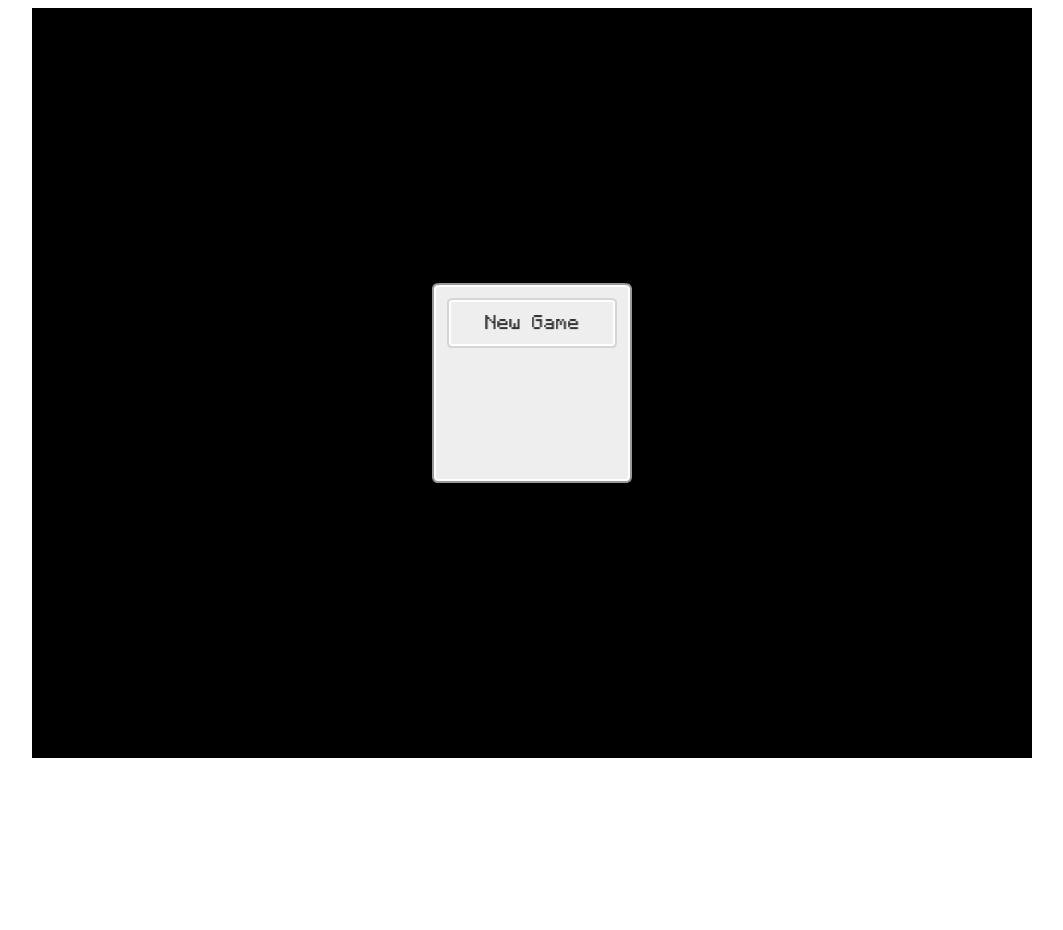
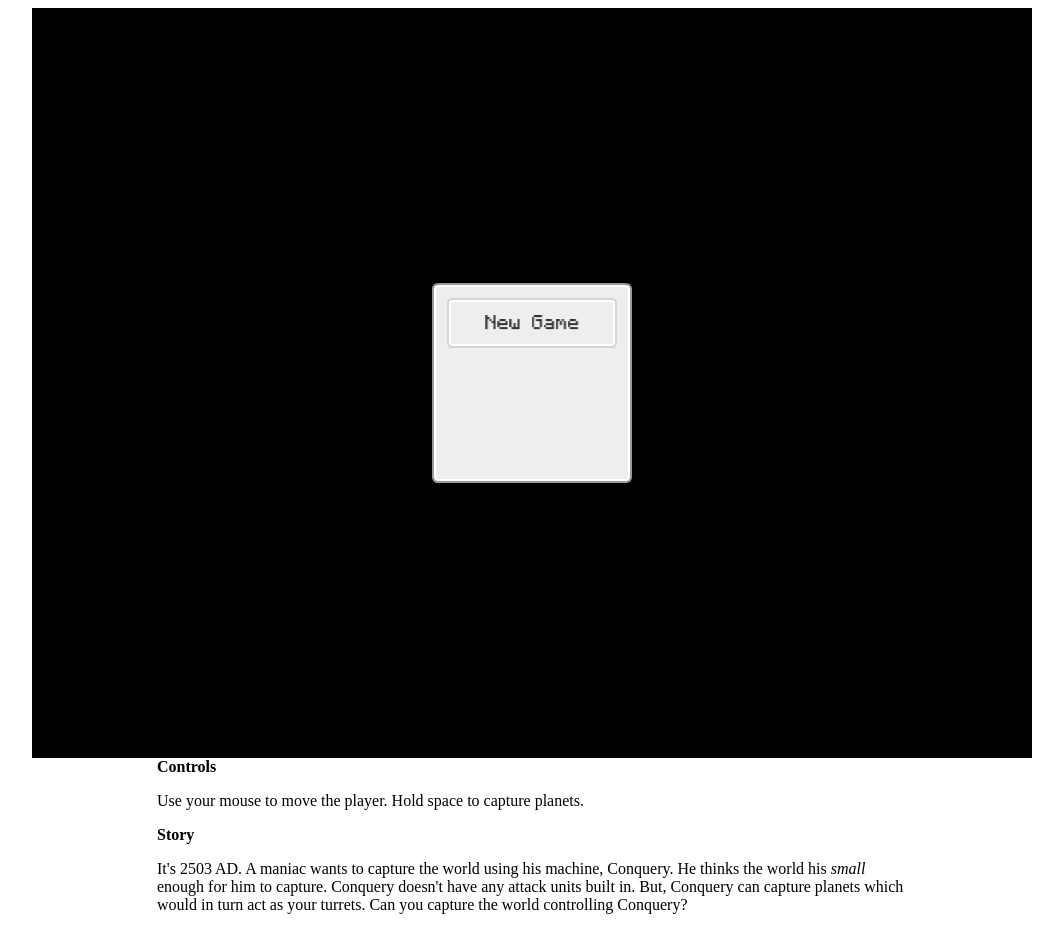
Before and after one commit to tanayvk/conquery-game, a plain HTML site: page index.html in a window 1280 px wide. Shown: the whole page, without its empty margins (108-1171 px from the left). Before the commit the page ends 800 px from the top, so only its background shows below. Drawn offline with Linux system fonts and the light colour scheme.

Commit message:
put it together, badly

```diff
--- a/index.html
+++ b/index.html
@@ -3,7 +3,7 @@
 <html lang="en" xmlns="http://www.w3.org/1999/xhtml">
 	<head>
 	    <meta charset="utf-8" />
-	    <title>Conquer The World!</title>
+	    <title>Conquery - Conquer The World!</title>
 		<link href="main.css" type="text/css" rel="stylesheet" />
 	    <script src="Scripts/3rdParty/phaser.min.js" type="text/javascript"></script>
 	    <script src="Scripts/3rdParty/slick-ui.min.js" type="text/javascript"></script>
@@ -13,5 +13,11 @@
 	</head>
 	<body>
 		<div id="game"></div>
+		<div id="description">
+			<b>Controls</b><br />
+			<p>Use your mouse to move the player. Hold space to capture planets.<p>
+			<b>Story</b><br />
+			<p>It's 2503 AD. A maniac wants to capture the world using his machine, Conquery. He thinks the world his <i>small</i> enough for him to capture. Conquery doesn't have any attack units built in. But, Conquery can capture planets which would in turn act as your turrets. Can you capture the world controlling Conquery?
+		</div>
 	</body>
 </html>
--- a/main.css
+++ b/main.css
@@ -2,3 +2,9 @@ canvas {
 	display: block;
 	margin: auto;
 }
+
+#description {
+	display: block;
+	width: 750px;
+	margin: auto;
+}
```
